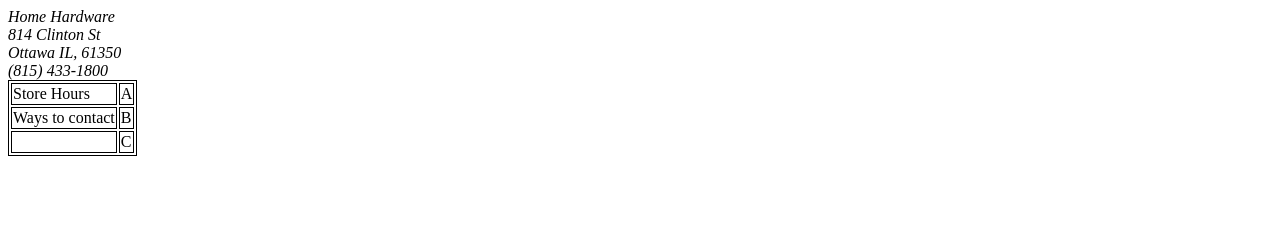
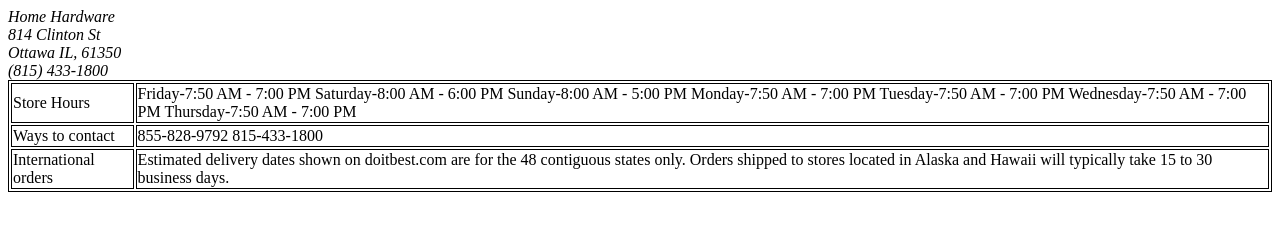
Before and after one commit to AbigailRose22/Assignment-4, a plain HTML site: page index.html in a window 1280 px wide. Drawn offline with Linux system fonts and the light colour scheme.

Commit message:
table info

```diff
--- a/index.html
+++ b/index.html
@@ -22,17 +22,28 @@
         <table>
             <tr>
                 <td>Store Hours</td>
-                <td> A </td>
+                <td>Friday-7:50 AM - 7:00 PM
+                    Saturday-8:00 AM - 6:00 PM
+                    Sunday-8:00 AM - 5:00 PM
+                    Monday-7:50 AM - 7:00 PM
+                    Tuesday-7:50 AM - 7:00 PM
+                    Wednesday-7:50 AM - 7:00 PM
+                    Thursday-7:50 AM - 7:00 PM</td>
             </tr>
 
             <tr>
                 <td>Ways to contact</td>
-                <td> B </td>
+                <td> 855-828-9792
+                     815-433-1800 </td>
             </tr>
 
             <tr>
-                <td></td>
-                <td> C </td>
+                <td>International orders</td>
+                <td> Estimated delivery dates shown on
+                    doitbest.com are for the 48 contiguous
+                    states only. Orders shipped to stores
+                    located in Alaska and Hawaii will typically
+                    take 15 to 30 business days.</td>
             </tr>
         </table>
 
```
